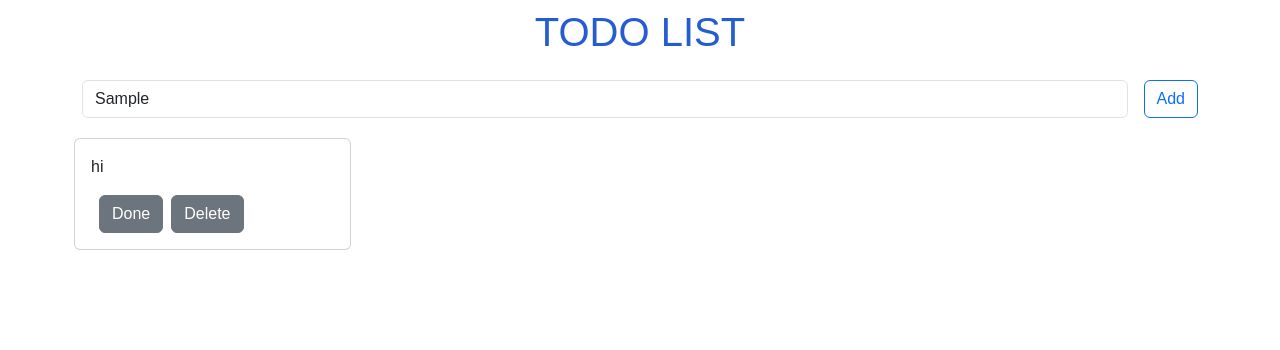
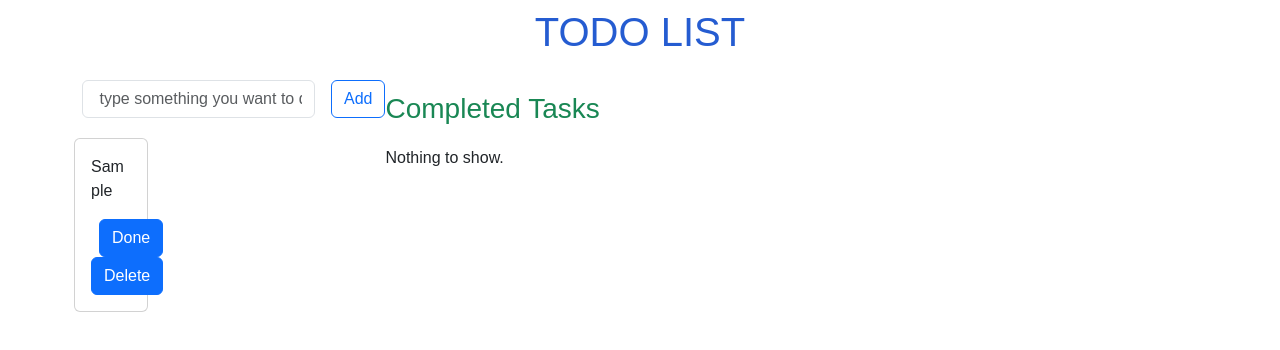
Before and after one commit to amithkv246/todo_list, a React (Create React App) app: page / in a window 1280 px wide. Both pictures are taken after typing "Sample" into the empty fields and a click on the button "Add". Shown: the top 350 px of the page. Built offline with nearby package versions, Linux system fonts and the light colour scheme; a web font is replaced by a local one.

Commit message:
Added functionality to the buttons and changed interface design

```diff
--- a/src/App.js
+++ b/src/App.js
@@ -6,31 +6,71 @@ import Card from "./components/card"
 
 export default function App() {
 
-  const [todos, setTodo] = useState([])
-  const [input, setInput] = useState("hi")
+  const [todos, setTodos] = useState([])
+  const [input, setInput] = useState("")
+  const [completedTodos, setCompletedTodos] = useState([])
+
   function handleAdd() {
     // setTodo([...todos, input])
-    setTodo((prevArray) => [...todos, input])
+    setTodos((prevArray) => [...todos, input])
+    setInput("")
   }
+
+  function handleDelete(index) {
+    const newArray = todos.filter((_, i) => i !== index)
+    setTodos(newArray)
+  }
+
+  function handleDone(index) {
+    const newArray = todos.filter((_, i) => i !== index)
+    setCompletedTodos((prevArray) => [...completedTodos, todos[index]])
+    setTodos(newArray)
+  }
+
+  function handleCompletedDelete(index) {
+    const newArray = completedTodos.filter((_, i) => i !== index)
+    setCompletedTodos(newArray)
+  }
+
   return (
     <>
-      <div className="container my-2">
-        <Heading1 value={"TODO LIST"} className="text-center" style={{ color: "#255cd1" }} />
+      <Heading1 value={"TODO LIST"} className="text-center mt-2" style={{ color: "#255cd1" }} />
+      <div className="d-flex container">
+        <div>
+
           <div className="d-flex gap-3 py-3">
-          <Input type={"text"} placeholder={" type something you want to do . . . "} />
+            <Input type={"text"} placeholder={" type something you want to do . . . "} onChange={(e) => setInput(e.target.value)} value={input} />
             <Button value={"Add"} onClick={handleAdd} />
           </div>
           <div className="grid row">
             {
               todos.length > 0 ?
                 todos.map((item, index) => (
-                <div className="col-3 p-1"><Card item={item} key={index + "todos"} /></div>
+                  <div className="col-3 p-1">
+                    <Card item={item} key={index + "todos"} onDelete={() => handleDelete(index)} onDone={() => handleDone(index)} />
+                  </div>
                 ))
                 :
                 (<div><p>Nothing to show.</p></div>)
             }
           </div>
         </div>
+        <div style={{Width : "50%"}}>
+          <p className="fs-3 text-success mt-4" >Completed Tasks</p>
+          <div className="grid row">
+            {
+              completedTodos.length > 0 ?
+                completedTodos.map((item, index) => (
+                  <div className="col-3 p-1">
+                    <Card item={item} key={index + "completedTodos"} onDelete={() => handleCompletedDelete(index)} />
+                  </div>
+                ))
+                :
+                (<div><p>Nothing to show.</p></div>)
+            }
+          </div>
+        </div>
+      </div>
     </>
   )
 }
--- a/src/components/card.jsx
+++ b/src/components/card.jsx
@@ -1,13 +1,16 @@
 import React from 'react';
 
-function Card({ item }) {
+function Card({ item, onDelete, onDone }) {
     return (
         <>
             <div className="card w-full">
                 <div className="card-body">
                     <p className="card-text">{item}</p>
-                    <button className='btn btn-secondary mx-2'>Done</button>
-                    <button className='btn btn-secondary'>Delete</button>
+                    {
+                        onDone &&
+                        <button className='btn btn-primary mx-2'onClick={onDone}>Done</button>
+                    }
+                    <button className='btn btn-primary' onClick={onDelete}>Delete</button>
                 </div>
             </div>
         </>
--- a/src/components/input.jsx
+++ b/src/components/input.jsx
@@ -1,9 +1,9 @@
 import React from 'react';
 
-function Input({type, placeholder}) {
+function Input({type, placeholder, onChange, value}) {
   return (
     <>
-      <input type={type} placeholder={placeholder} className='form-control' />
+      <input type={type} placeholder={placeholder} onChange={onChange} value={value} className='form-control' />
     </>
   );
 }
```
Lines whose indentation alone changed are shown as unchanged.
